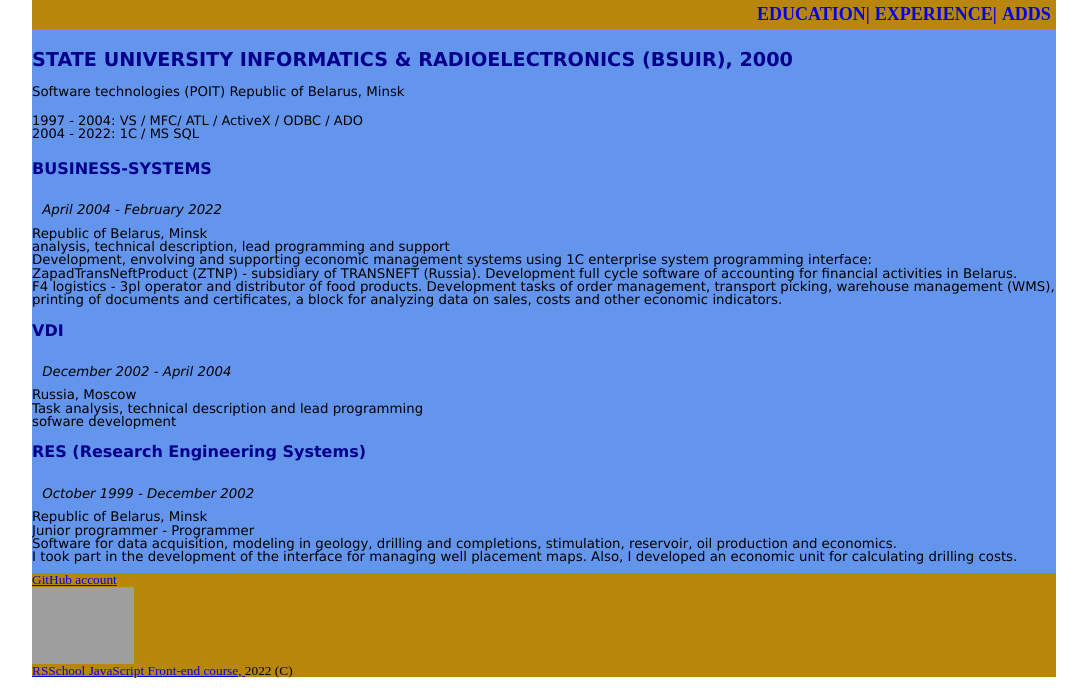
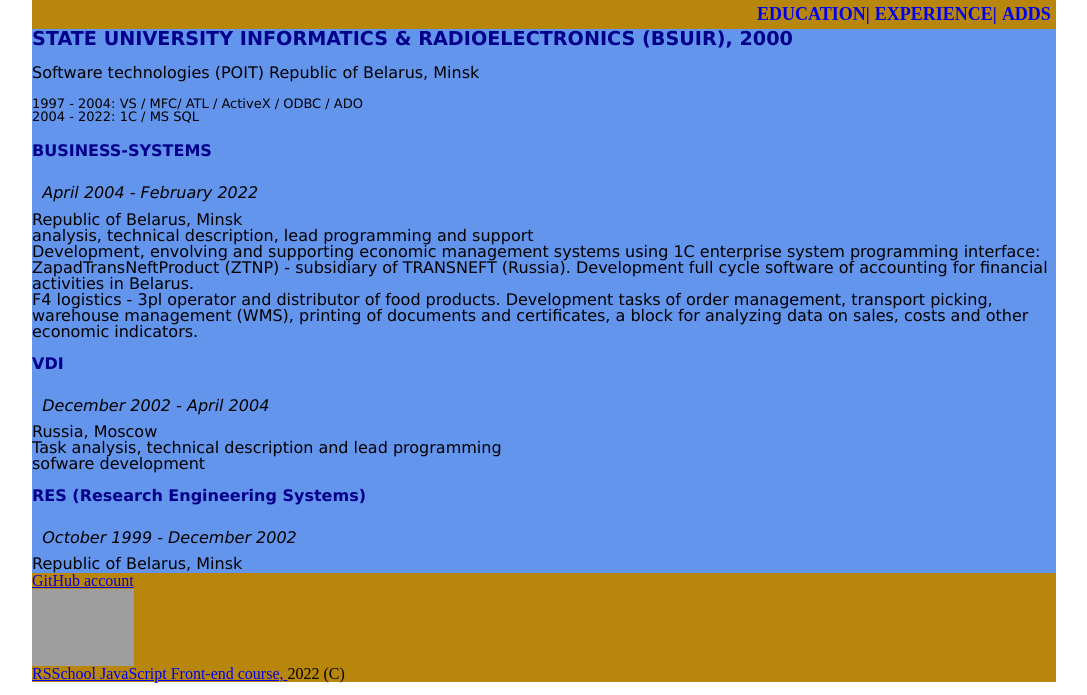
Before and after one commit to agoleta/rsschool-cv, a plain HTML site: page index.html in a window 1280 px wide. Shown: the part 105-800 px from the top of the page, without its empty margins (96-1183 px from the left). Drawn offline with Linux system fonts and the light colour scheme; grey boxes are pictures that could not be loaded.

Commit message:
feat: font sizes

```diff
--- a/index.html
+++ b/index.html
@@ -43,7 +43,6 @@
 
         <main>
             <div id="EDUCATION"></div>
-            <h2></h2>
             <div class="education" p="">STATE UNIVERSITY INFORMATICS &amp; RADIOELECTRONICS (BSUIR), 2000</div>
             <br>
             <div class="description">Software technologies (POIT) Republic of Belarus, Minsk</div>
@@ -108,6 +107,7 @@
             <div class="skills">Driving license</div>
             <br>
             <div class="skills">Code sample:</div>
+            <br>
             <code lang="js" class="code">
                 function trns10to16(value) {<br>
                 <br>
--- a/styles.css
+++ b/styles.css
@@ -67,29 +67,29 @@ h3{
 
 .footer-style
 {
-    font-size: smaller;
+    font-size: high;
 }
 
 .range{
-    font-size: smaller;
+    font-size: high;
     font-style: italic;
     padding: 1%;
 }
 
 .location{
-    font-size: smaller;
+    font-size: high;
 }
 
 .skills{
-    font-size: smaller;
+    font-size: high;
 }
 
 .description{
-    font-size: smaller;
+    font-size: high;
 }
 
 .phoema{
-    font-size: smaller;
+    font-size: high;
     font-style: oblique;
 }
 
@@ -114,3 +114,7 @@ h3{
     font-size: small;
     color:darkblue;
 }
+
+.code{
+    font-weight: 800;
+}
```
